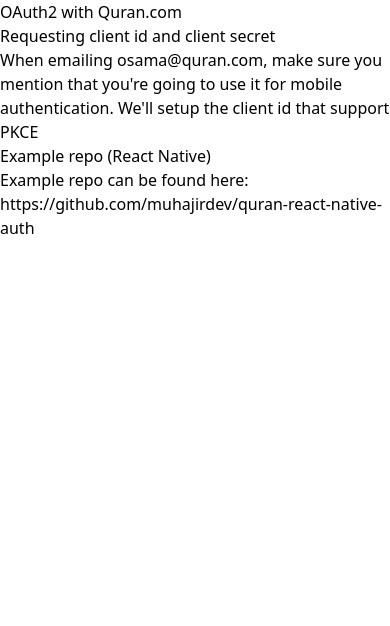
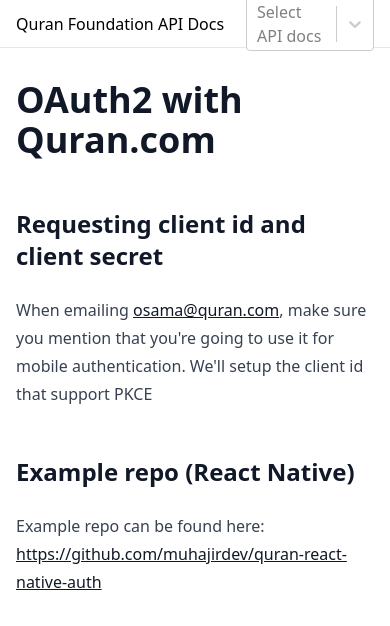
Before and after one commit to quran/quran-api-docs, a Next.js app: page /auth/guides/mobile-auth in a window 390 px wide. Shown: the top 626 px of the page. Built offline with nearby package versions, Linux system fonts and the light colour scheme; no server answers.

Commit message:
fix layout for mobile auth guide

```diff
--- a/src/pages/auth/guides/mobile-auth.mdx
+++ b/src/pages/auth/guides/mobile-auth.mdx
@@ -1,3 +1,5 @@
+import { GuideLayout } from '@/components/guide-layout'
+
 # OAuth2 with Quran.com
 
 ## Requesting client id and client secret
@@ -8,3 +10,7 @@
 ## Example repo (React Native)
 
 Example repo can be found here: https://github.com/muhajirdev/quran-react-native-auth
+
+export default ({ children }) => (
+  <GuideLayout title="OAuth2 Tutorial">{children}</GuideLayout>
+)
```
